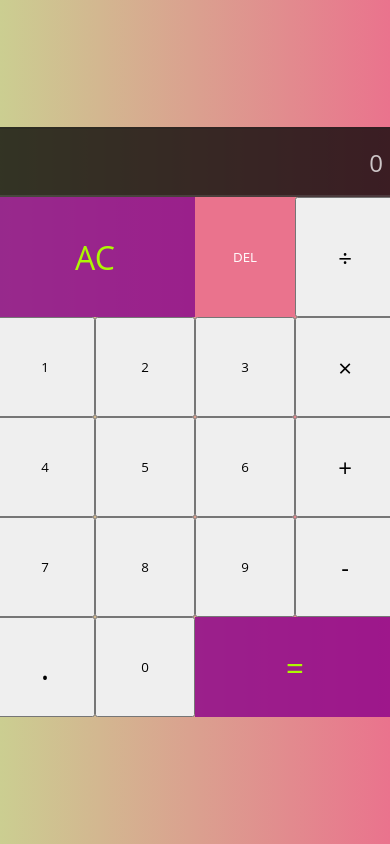
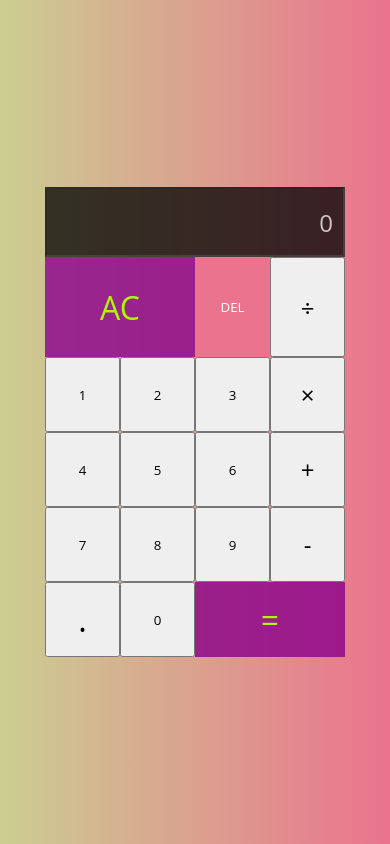
Before and after one commit to srjam89/JS-Calculator, a plain HTML site: page index.html in a window 390 px wide. Drawn offline with Linux system fonts and the light colour scheme.

Commit message:
media queries added

```diff
--- a/app.js
+++ b/app.js
@@ -1,5 +1,6 @@
 const $keys = document.querySelector(".calculator-keys");
 const $display = document.querySelector(".display");
+const $operators = $keys.getElementsByClassName("operator");
 
 const calculator = {
   displayValue: "0",
--- a/style.css
+++ b/style.css
@@ -2,7 +2,6 @@
     box-sizing: border-box;
     font-family: 'Open Sans', sans-serif;
     font-weight: normal;
-    /* font-size: 2rem; */
 }
 
 body {
@@ -77,8 +76,40 @@ body {
     font-size: 1.5rem;
 }
 
+.active {
+    border: 2px solid rgba(139, 0, 139, 0.8)
+}
+
 .delete {
     background-color: #EA738DFF;
     border: none;
     color: #FFFFFF;
 }
+
+@media screen and (max-width: 820px) {
+    .calculator > .calculator-keys {
+        display: grid;
+        justify-content: center;
+        align-content: center;
+        grid-template-columns: repeat(4, 120px);
+        grid-template-rows: minmax(120px, auto) repeat(4, 120px);
+    }
+
+    .display {
+        width: 480px;
+    }
+}
+
+@media screen and (max-width: 493px) {
+    .calculator > .calculator-keys {
+        display: grid;
+        justify-content: center;
+        align-content: center;
+        grid-template-columns: repeat(4, 75px);
+        grid-template-rows: minmax(100px, auto) repeat(4, 75px);
+    }
+
+    .display {
+        width: 300px;
+    }
+}
```
